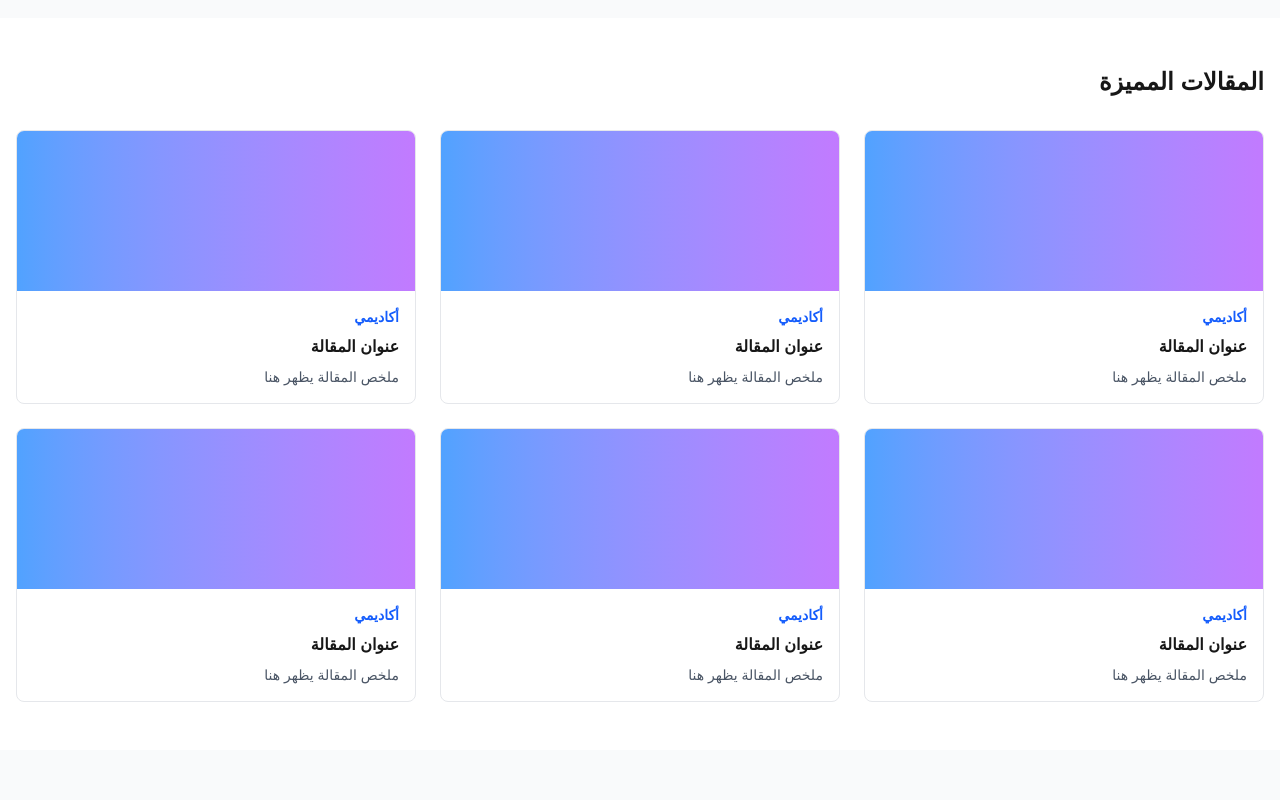
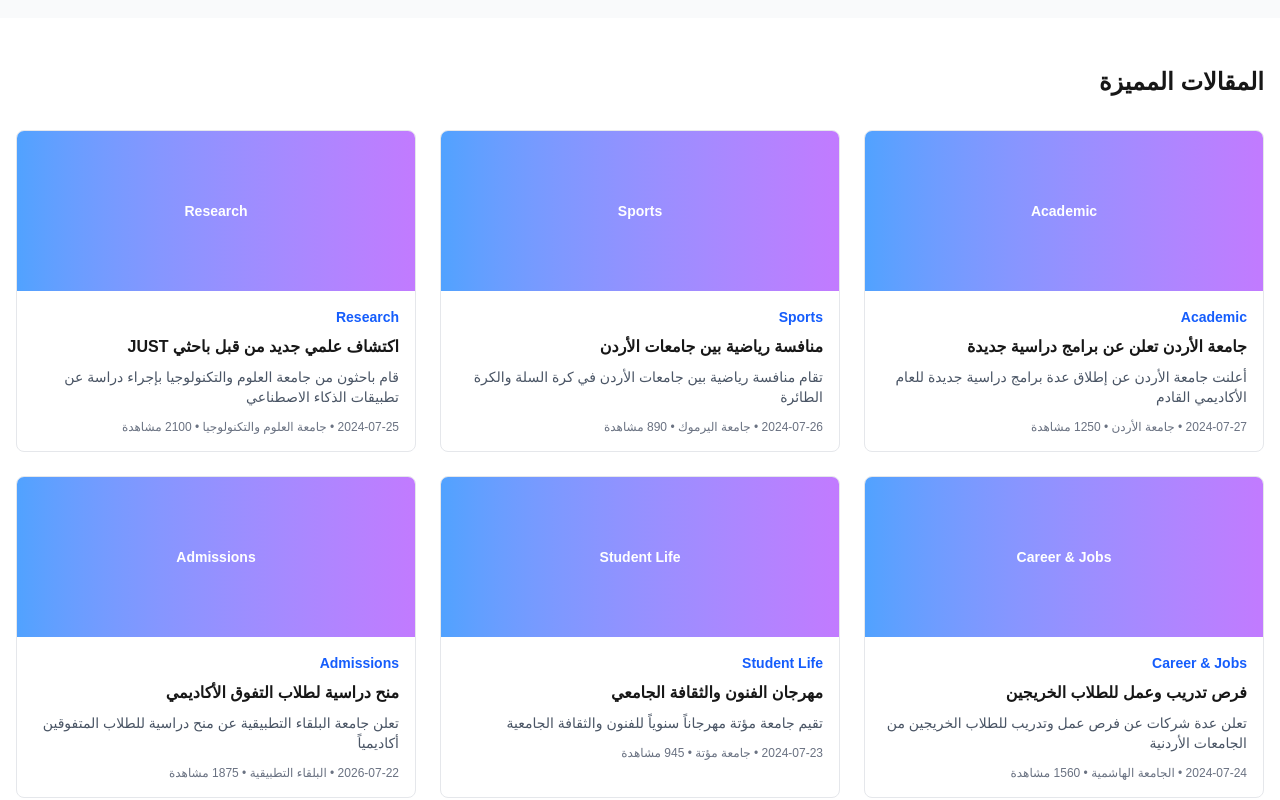
Before and after one commit to ramsharef1/worldpulse-news, a Next.js app: page / in a window 1280 px wide. Shown: the part 680-1480 px from the top of the page. Built offline with nearby package versions, Linux system fonts and the light colour scheme.

Commit message:
Display real featured articles from API instead of placeholders

```diff
--- a/app/page.tsx
+++ b/app/page.tsx
@@ -137,21 +137,34 @@ export default function Home() {
             <div className="text-center py-8 text-gray-500">{t('جاري التحميل...', 'Loading...')}</div>
           ) : (
             <div className="grid grid-cols-1 md:grid-cols-2 lg:grid-cols-3 gap-6">
-              {[1, 2, 3, 4, 5, 6].map((i) => (
-                <div
-                  key={i}
-                  className="rounded-lg overflow-hidden border border-gray-200 dark:border-gray-800 hover:shadow-lg transition"
-                >
-                  <div className="h-40 bg-gradient-to-r from-blue-400 to-purple-400"></div>
-                  <div className="p-4">
-                    <p className="text-sm text-blue-600 font-semibold mb-2">{t('أكاديمي', 'Academic')}</p>
-                    <h4 className="font-bold mb-2">{t('عنوان المقالة', 'Article Title')}</h4>
-                    <p className="text-sm text-gray-600 dark:text-gray-400">
-                      {t('ملخص المقالة يظهر هنا', 'Article summary appears here')}
-                    </p>
+              {featuredArticles.length > 0 ? (
+                featuredArticles.map((article: any) => (
+                  <div
+                    key={article.id}
+                    className="rounded-lg overflow-hidden border border-gray-200 dark:border-gray-800 hover:shadow-lg transition cursor-pointer"
+                  >
+                    <div className="h-40 bg-gradient-to-r from-blue-400 to-purple-400 flex items-center justify-center">
+                      <span className="text-white text-sm font-semibold">{article.category}</span>
+                    </div>
+                    <div className="p-4">
+                      <p className="text-sm text-blue-600 dark:text-blue-400 font-semibold mb-2">{article.category}</p>
+                      <h4 className="font-bold mb-2 line-clamp-2">
+                        {language === 'ar' ? article.title : article.title_en}
+                      </h4>
+                      <p className="text-sm text-gray-600 dark:text-gray-400 line-clamp-2 mb-3">
+                        {language === 'ar' ? article.excerpt : article.excerpt_en}
+                      </p>
+                      <p className="text-xs text-gray-500 dark:text-gray-500">
+                        {article.date} • {article.university} • {article.views} {t('مشاهدة', 'views')}
+                      </p>
+                    </div>
                   </div>
+                ))
+              ) : (
+                <div className="col-span-full text-center py-8 text-gray-500">
+                  {t('لا توجد مقالات متاحة', 'No articles available')}
                 </div>
-              ))}
+              )}
             </div>
           )}
         </div>
```
